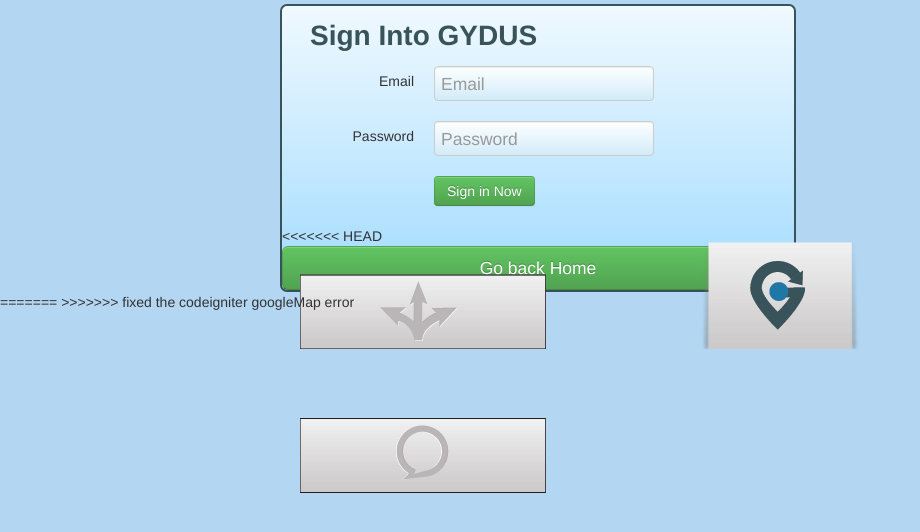
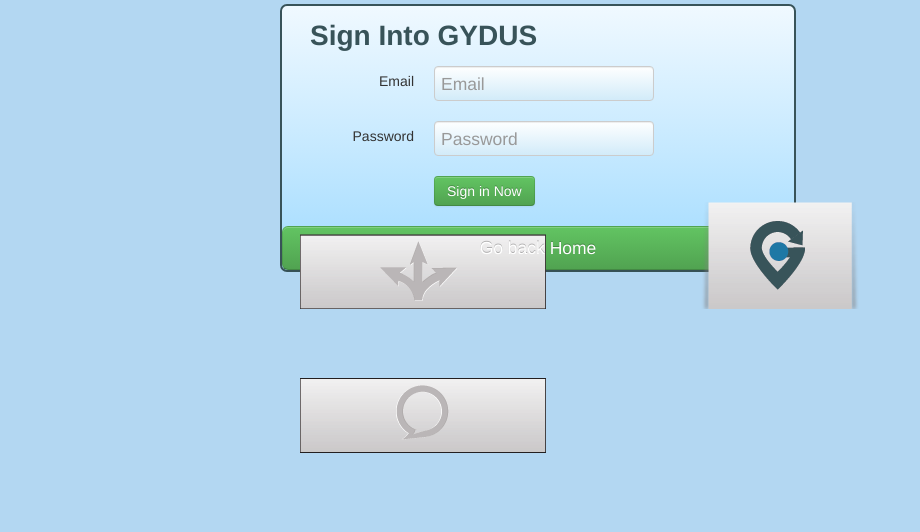
Before and after one commit to jarvisjardin/GYDUS, a CodeIgniter app: page /GYDUS/index.php/usercontroller/login in a window 1280 px wide. Shown: the part 136-668 px from the top of the page, without its empty margins (0-920 px from the left). Run offline with CodeIgniter, Linux system fonts and the light colour scheme; some libraries are stand-ins or nearby versions.

Commit message:
fixed merge error

```diff
--- a/application/views/loginView.php
+++ b/application/views/loginView.php
@@ -25,11 +25,6 @@
               </section>
             </section>
           </form>
-<<<<<<< HEAD
           <button class="btn btn-large btn-block btn btn-success" type="button"  onClick="location='<?php echo base_url();?>'">Go back Home</button>
 
           </section><!-- end of Gydus Login -->
-=======
-          </section><!-- end of Gydus Login -->
-
->>>>>>> fixed the codeigniter googleMap error
```
